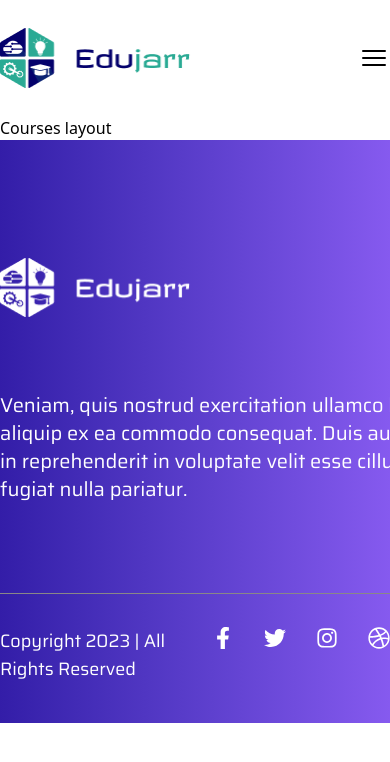
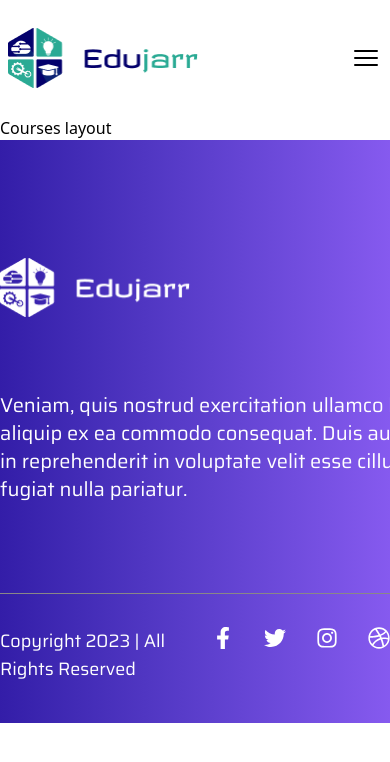
Before and after one commit to shoumen-shomu/edujarr, a Next.js app: page /courses in a window 390 px wide. Shown: the top 762 px of the page. Built offline with nearby package versions, Linux system fonts and the light colour scheme.

Commit message:
Final responsive of Header

```diff
--- a/src/app/components/Header.jsx
+++ b/src/app/components/Header.jsx
@@ -23,7 +23,7 @@ const Header = () => {
   ];
 
   return (
-    <header className="bg-white relative">
+    <header className="bg-white relative px-2 lg-px-0">
       <Container>
         <div className="flex items-center py-7 justify-between">
           {/* Logo Start */}
```
